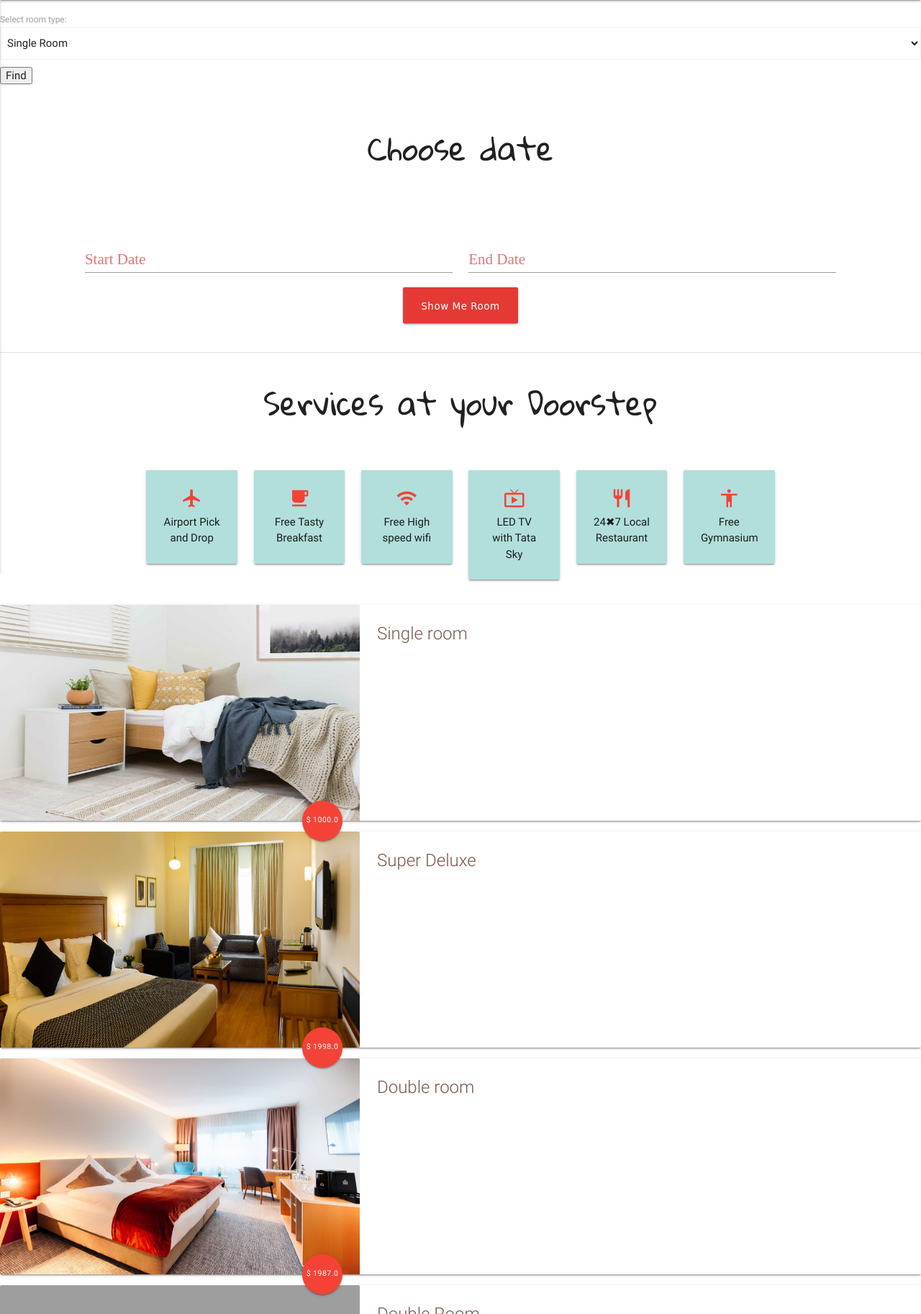
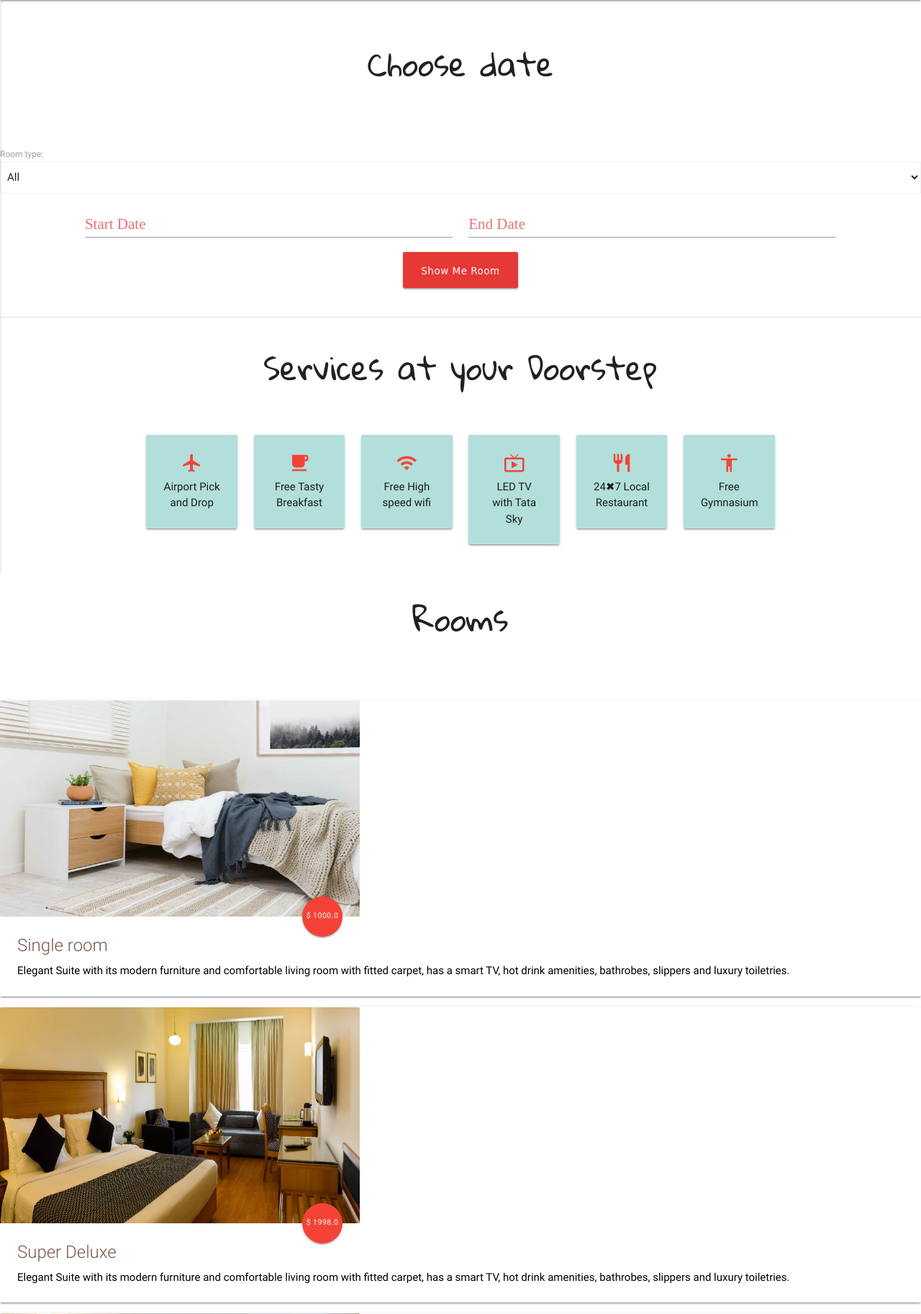
Before and after one commit to yanaShcherbich/django-hotel-system-management, a Django app: page / in a window 1280 px wide. Shown: the part 64-1889 px from the top of the page at 72% size. Run offline with Django 3.2, Linux system fonts and the light colour scheme; data comes from the database, SQL or seed files in the repository; both versions use the stored data as it was after the commit; some libraries are stand-ins or nearby versions; some web fonts are replaced; grey boxes are pictures that could not be loaded.

Commit message:
change data

```diff
--- a/room_slot/booking/forms.py
+++ b/room_slot/booking/forms.py
@@ -2,5 +2,5 @@ from django import forms
 from .models import Room
 
 class Search_By_Type(forms.Form):
-    CHOICES = (('Single Room', 'Single Room'),('Double Room', 'Double Room'), ('Deluxe Room', 'Deluxe Room'), ('Super Deluxe Room', 'Super Deluxe Room'),)
-    room_type = forms.ChoiceField(choices=CHOICES, label="Select room type:")
+    CHOICES = (('All', 'All'),('Single Room', 'Single Room'),('Double Room', 'Double Room'), ('Deluxe Room', 'Deluxe Room'), ('Super Deluxe Room', 'Super Deluxe Room'),)
+    room_type = forms.ChoiceField(choices=CHOICES)
--- a/room_slot/booking/models.py
+++ b/room_slot/booking/models.py
@@ -16,6 +16,7 @@
     no_of_days_advance=models.IntegerField()
     start_date=models.DateField(auto_now=False, auto_now_add=False)
     room_image=models.ImageField(upload_to="media", height_field=None, width_field=None, max_length=None,default='0.jpeg')
+    room_description=models.CharField(max_length=1000,default='Elegant Suite with its modern furniture and comfortable living room with fitted carpet, has a smart TV, hot drink amenities, bathrobes, slippers and luxury toiletries.')
     def __str__(self):
         return "Room No: "+str(self.id)
 '''
--- a/room_slot/static/css/style.css
+++ b/room_slot/static/css/style.css
@@ -1,15 +1,24 @@
+#container{
+    display: flex;
+    flex-direction:column;
+}
 .card {
     display: flex;
+    flex-direction:column;
 }
 
 .card-image {
     width: 500px;
     height: 300px;
+    display:inline-block;
 }
 
 .card-image > img {
+
     width: 500px;
     height: 300px;
+    display:inline-block;
+    clear: both;
 }
 
 #id_room_type {
--- a/room_slot/templates/booking/index.html
+++ b/room_slot/templates/booking/index.html
@@ -8,19 +8,20 @@
 <link href="https://fonts.googleapis.com/css?family=Rye&display=swap" rel="stylesheet">
 <link rel="stylesheet" type="text/css" href="{% static 'css/style.css' %}">
 
-<form action="/your-name/" method="GET">
-    {% csrf_token %}
 
-    {{ form.as_p }}
-    <input type="submit" value="Find">
-</form>
 
 <div class="row">
     <div class="center">
-        <h3 class="row" style="font-family: 'Gloria Hallelujah', cursive;margin-bottom:7%;margin-top:5%">Choose date
-        </h3>
+        <h3 class="row" style="font-family: 'Gloria Hallelujah', cursive;margin-bottom:7%;margin-top:5%">Choose date</h3>
     </div>
+
     <div class="row">
+        <form action="/your-name/" method="GET">
+            {% csrf_token %}
+            {{ form.as_p }}
+
+
+        </form>
         <div id="wrapper1" class="col s5 offset-s1 input-field">
             <input type="date" id="start1" class="datepicker-start" />
             <label for="start1" class="red-text text-lighten-2"
@@ -28,8 +29,7 @@
         </div>
         <div id="wrapper2" class="col s5 input-field">
             <input type="date" id="end1" class="datepicker-end" />
-            <label for="end1" class="red-text text-lighten-2" style="font-size:1.4rem;font-family:'Times New Roman'">End
-                Date</label>
+            <label for="end1" class="red-text text-lighten-2" style="font-size:1.4rem;font-family:'Times New Roman'">End Date</label>
         </div>
         <div class="center">
             <a class="btn red darken-1" href=""
@@ -99,6 +99,7 @@
     <!-- {%if not Room%}
     <h1>DSSUSUUAUSUSUKABLYAT</h1>
     {%endif%} -->
+    <h3 class="center" style="font-family: 'Gloria Hallelujah', cursive;margin-bottom:7%;margin-top:5%">Rooms</h3>
     {% for room in Room %}
     <div class="cards">
         <div class="card">
@@ -110,6 +111,9 @@
             <div class="card-content">
                 <span class="card-title brown-text">
                     {{room.room_type}}
+                </span>
+                <span class="card-description black-text">
+                   {{room.room_description}}
                 </span>
             </div>
         </div>
```
Also changed, not shown: room_slot/room_manager/views.py (+10 -1 lines), room_slot/templates/booking/book.html (+5 -2 lines), room_slot/booking/migrations/0009_room_room_description.py (added), room_slot/db.sqlite3.
